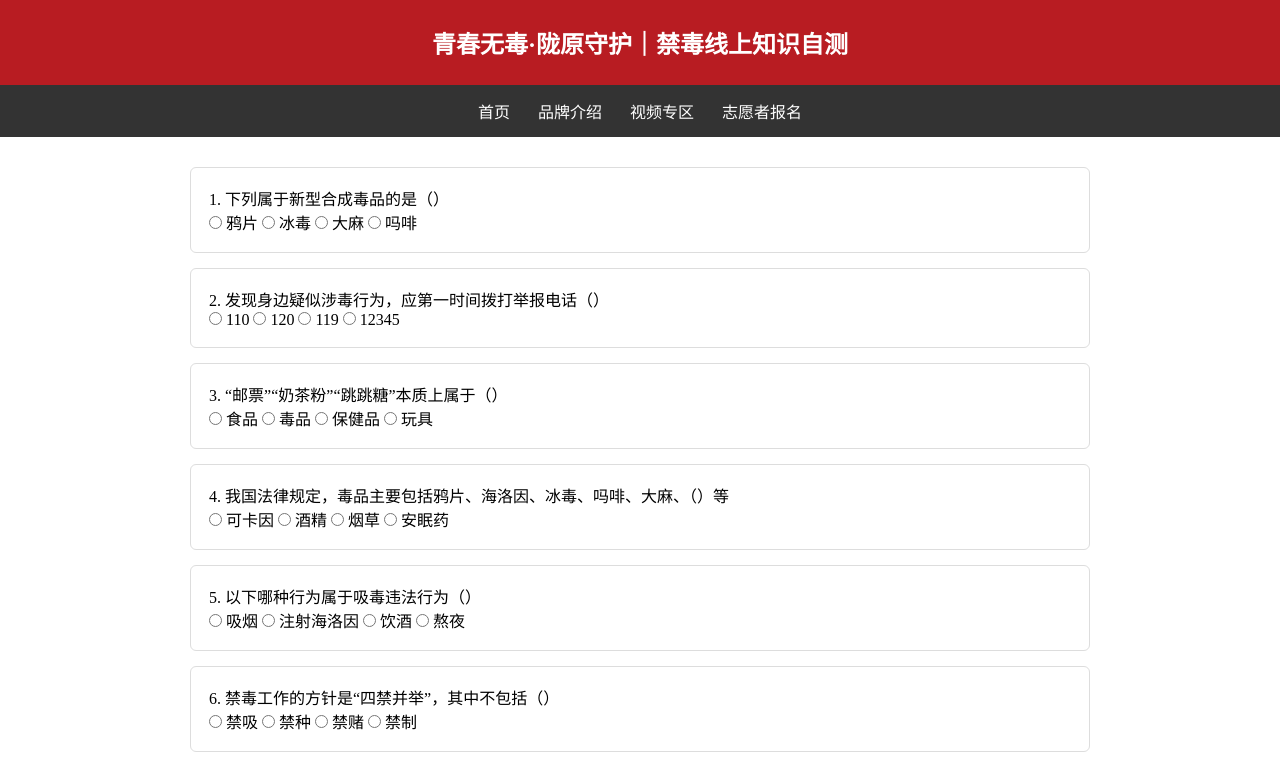
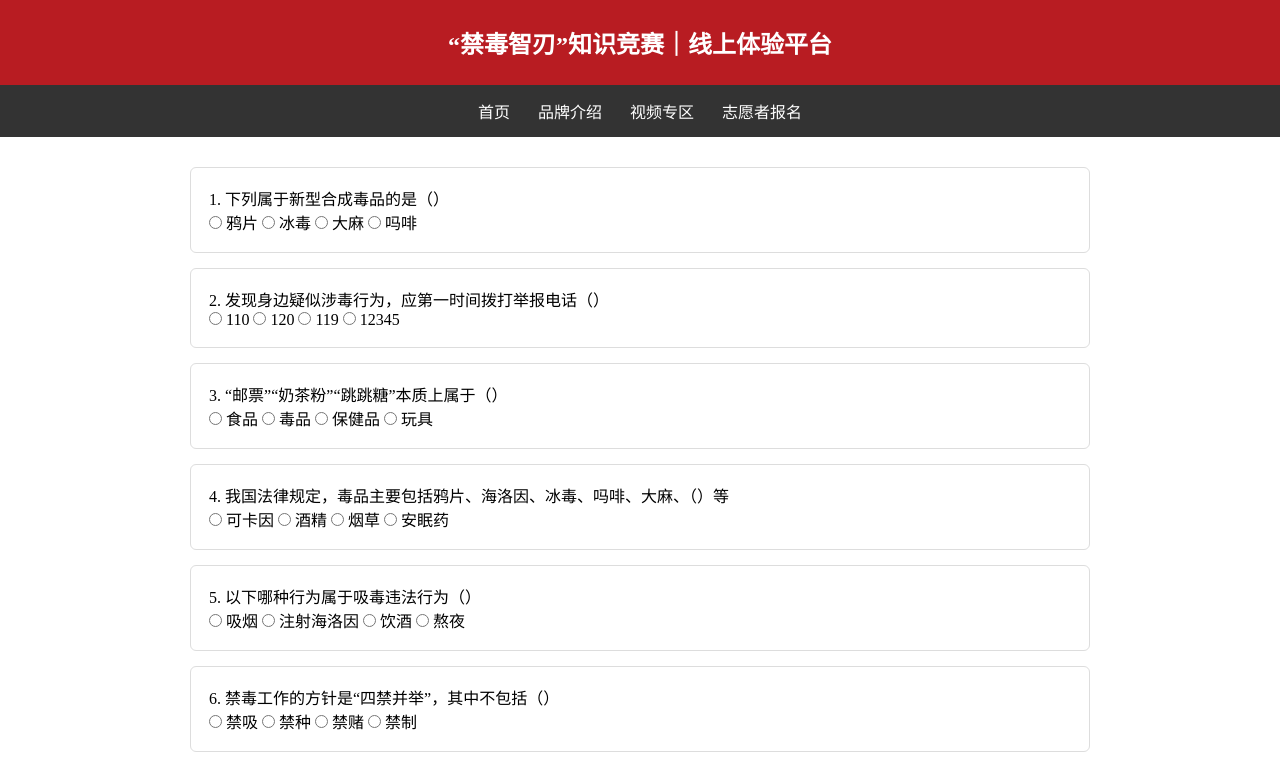
Before and after one commit to lzjtujdvolunteer/jdzyz.github.io, a plain HTML site: page quiz.html in a window 1280 px wide. Shown: the top 764 px of the page. Drawn offline with Linux system fonts and the light colour scheme.

Commit message:
Update quiz.html

```diff
--- a/quiz.html
+++ b/quiz.html
@@ -17,7 +17,7 @@ footer{margin-top:50px;padding:18px;background:#333;color:#fff;text-align:center
 </style>
 </head>
 <body>
-<header><h2>青春无毒·陇原守护｜禁毒线上知识自测</h2></header>
+<header><h2>“禁毒智刃”知识竞赛｜线上体验平台</h2></header>
 <nav>
     <a href="index.html">首页</a>
     <a href="brand.html">品牌介绍</a>
```
